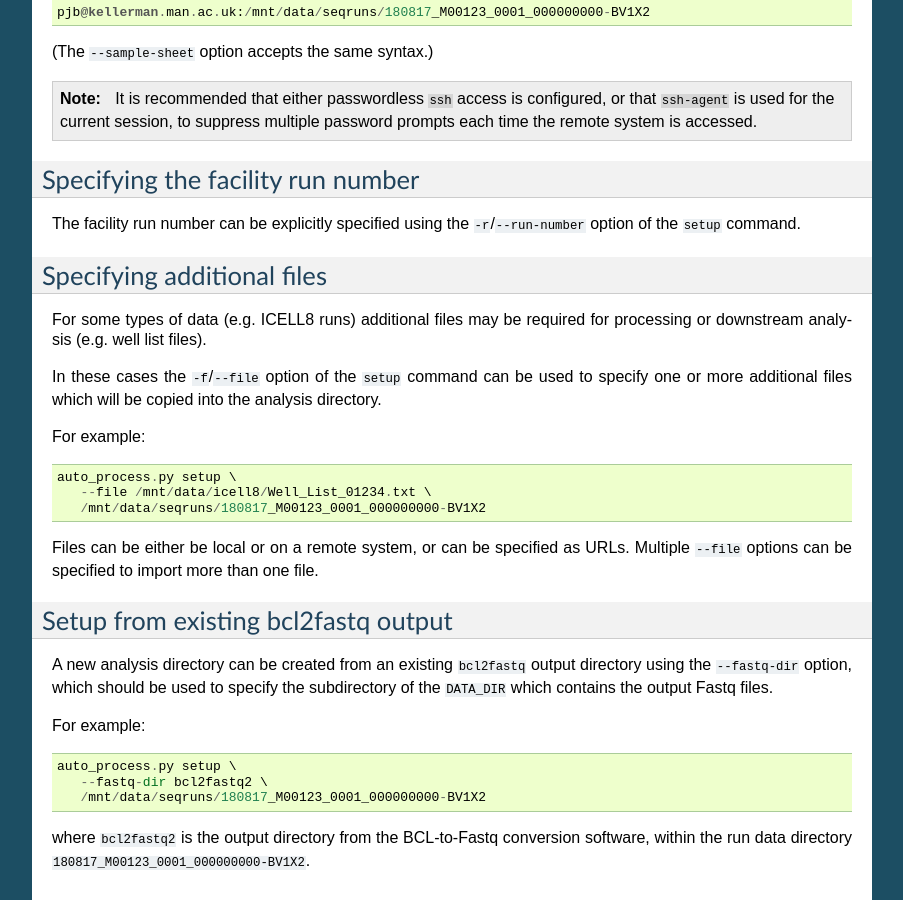
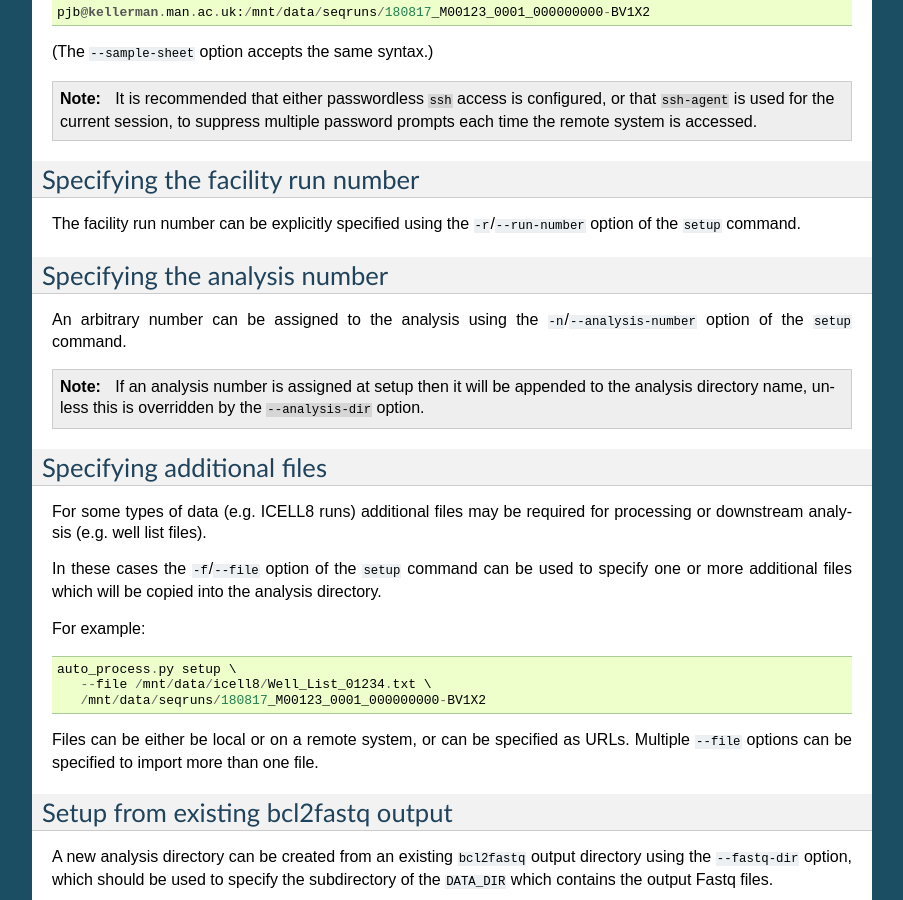
Before and after one commit to fls-bioinformatics-core/auto_process_ngs, a Sphinx documentation site: the page built from docs/source/using/setup.rst, in a window 1280 px wide and 900 px high, scrolled down 1761 px. Shown: the whole window, without its empty margins (198-1101 px from the left). Built offline with Sphinx 7.4.7, drawn with Linux system fonts in a browser that asks for light colours; some of the changed text lies outside the part shown.

Commit message:
'setup' command: expose the analysis number via new -n/--analysis-number CLI option.

```diff
--- a/docs/source/using/setup.rst
+++ b/docs/source/using/setup.rst
@@ -151,6 +151,21 @@ Specifying the facility run number
 The facility run number can be explicitly specified using the
 ``-r``/``--run-number`` option of the ``setup`` command.
 
+.. _setup_specifying_analysis_run_number:
+
+******************************
+Specifying the analysis number
+******************************
+
+An arbitrary number can be assigned to the analysis using the
+``-n``/``--analysis-number`` option of the ``setup`` command.
+
+.. note::
+
+   If an analysis number is assigned at setup then it will be
+   appended to the analysis directory name, unless this is
+   overridden by the ``--analysis-dir`` option.
+
 .. _setup_specifying_additional_files:
 
 ***************************
```
Also changed, not shown: 1 other file.
